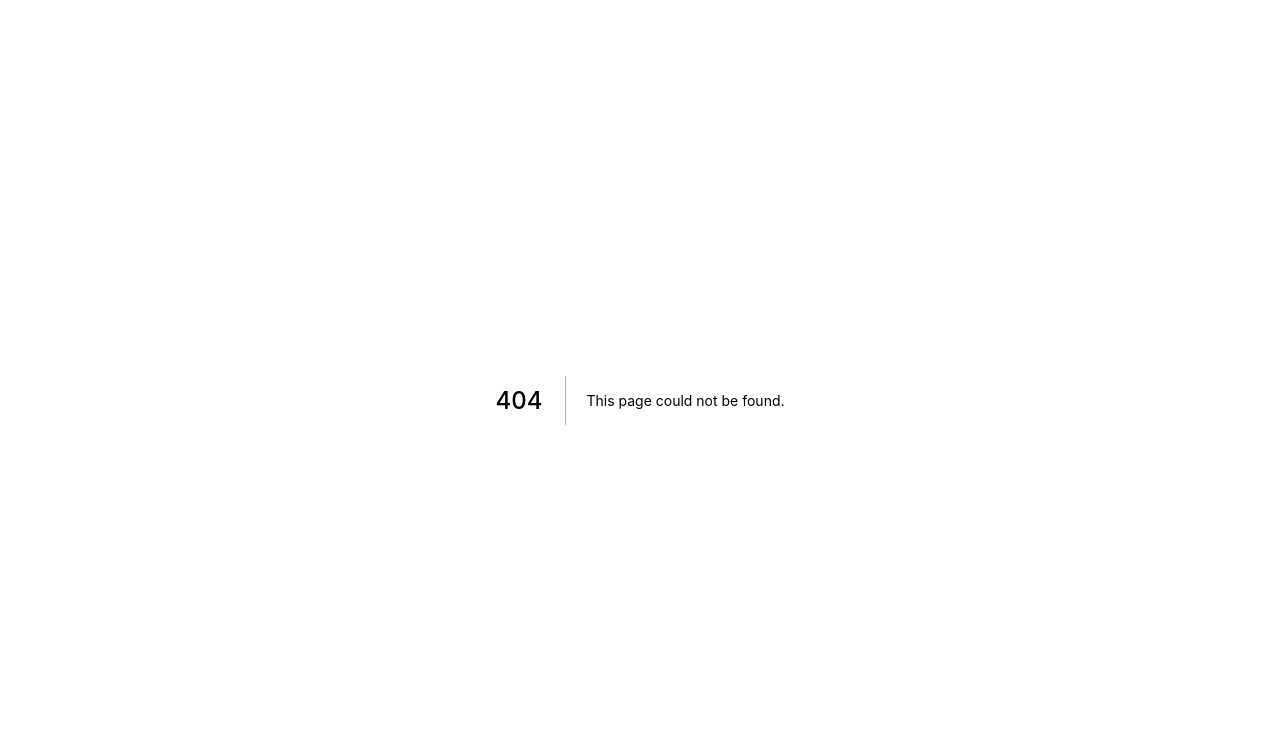
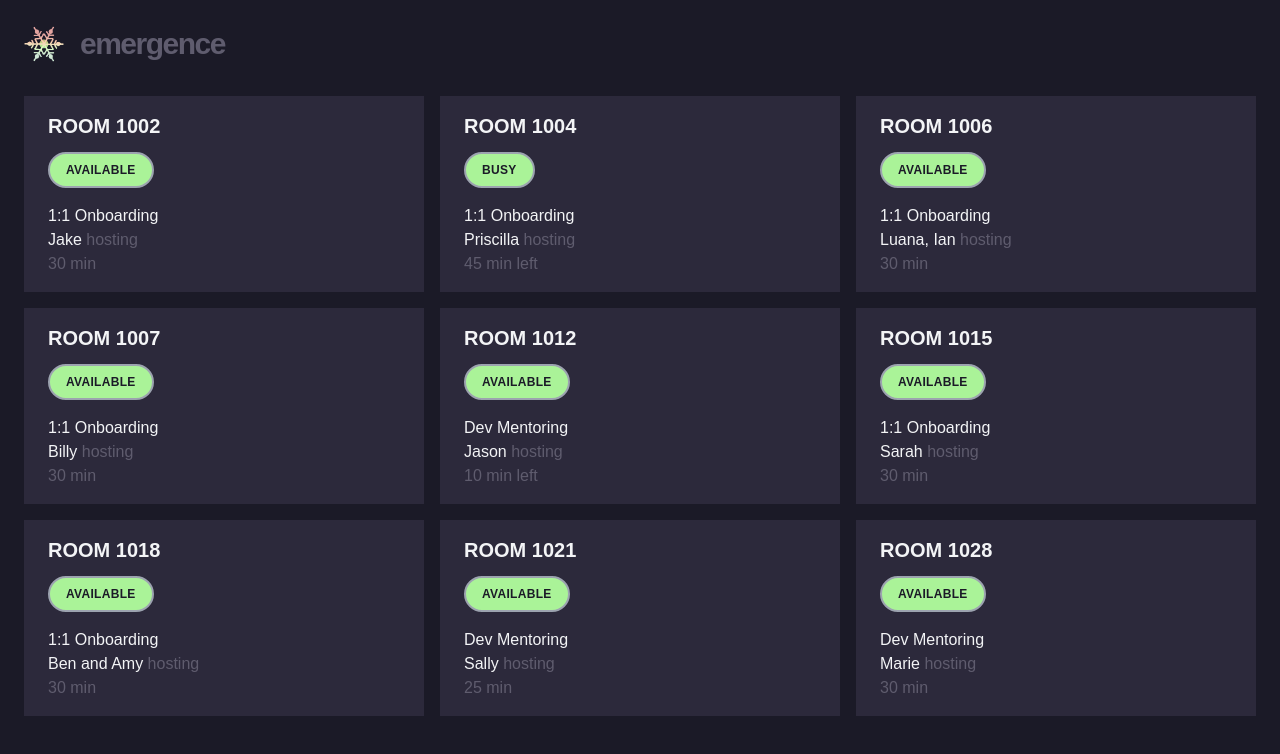
Before and after one commit to Emergence-Dapp/emergence, a Next.js app: page /rooms/1 in a window 1280 px wide. Before the commit this address had no page. Shown: the top 754 px of the page. Built offline with nearby package versions, Linux system fonts and the light colour scheme.

Commit message:
Added Room Gallery

```diff
--- /dev/null
+++ b/components/RoomCard.js
@@ -0,0 +1,50 @@
+
+export const RoomCard = ({data}) => {
+    console.log(data);
+
+    return (
+
+        <div className="text-gray-100 group relative bg-brand-med-dark border-8 px-6 py-4 border-brand-dark">
+            <div className="text-xl uppercase font-semibold">Room { data.id }</div>
+            <span className="bg-brand-green text-brand-dark text-xs px-4 py-2 mt-3 mb-4 inline-block uppercase tracking-wide font-semibold rounded-full border-2 border-gray-400">
+             {data.status}
+            </span>
+            <div className="text-semibold">{ data.purpose }</div>
+            <div>{ data.host }<span className="text-brand-purple"> hosting </span></div>
+            <div className="text-brand-purple">{ data.duration }</div>
+            <div className="absolute top-0 left-0 w-full h-0 flex flex-col justify-center items-center bg-brand-dark opacity-0 group-hover:h-full group-hover:opacity-100 duration-300">
+            <a class="btn-primary" href="#">Join</a>
+            </div>
+        </div>
+
+
+        // <div className="min-w-max place-items-center antialiased text-gray-900">
+        //     {/* style={{ 'height':'60vh',}} */}
+        //     <div>
+        //         <img src={"https://source.unsplash.com/random/350x350?sig=" + Math.floor((Math.random() * 10000))} alt=" random imgee" className="w-full object-cover object-center rounded-lg shadow-md" />
+        //         <div className="relative px-4 -mt-16">
+        //             <div className="bg-brand-med-dark text-white p-6 rounded-lg shadow-lg">
+        //                 <div className="flex items-baseline">
+        //                     <span className="bg-brand-med-dark text-brand-green text-xs px-4 py-2 mt-2 mb-4 inline-block uppercase tracking-wide font-semibold rounded-r border-2 border-gray-400">
+        //                         {data.status}
+        //                     </span>
+        //                     {/* <div className="ml-2 text-gray-600 uppercase text-s font-semibold tracking-wider">
+        //                         Active  &bull; 3 rooms
+        //                     </div>
+        //                     */}
+        //                 </div>
+        //                 <h4 className="mt-1 text-2xl font-semibold uppercase leading-tight truncate">{data.name}</h4>
+        //                 <div className="mt-1 text-s text-gray-400">
+        //                 <a href={data.website} target="_blank">{data.website}</a>
+        //                 </div>
+        //                 {/* <div className="mt-4">
+        //                     <span className="text-teal-600 text-md font-semibold">4/5 ratings </span>
+        //                     <span className="text-sm text-gray-600">(based on 234 ratings)</span>
+        //                 </div> */}
+        //                 <a href="#" className="btn-primary mt-6 mb-3">View Rooms</a>
+        //             </div>
+        //         </div>
+        //     </div>
+        // </div>
+    )
+}
--- /dev/null
+++ b/data/rooms.json
@@ -0,0 +1,74 @@
+[
+    {
+        "id": "1002",
+        "joinable": true,
+        "status": "Available",
+        "purpose": "1:1 Onboarding",
+        "host": "Jake",
+        "duration": "30 min"
+    },
+    {
+        "id": "1004",
+        "joinable": true,
+        "status": "Busy",
+        "purpose": "1:1 Onboarding",
+        "host": "Priscilla",
+        "duration": "45 min left"
+    },
+    {
+        "id": "1006",
+        "joinable": true,
+        "status": "Available",
+        "purpose": "1:1 Onboarding",
+        "host": "Luana, Ian",
+        "duration": "30 min"
+    },
+    {
+        "id": "1007",
+        "joinable": true,
+        "status": "Available",
+        "purpose": "1:1 Onboarding",
+        "host": "Billy",
+        "duration": "30 min"
+    },
+    {
+        "id": "1012",
+        "joinable": true,
+        "status": "Available",
+        "purpose": "Dev Mentoring",
+        "host": "Jason",
+        "duration": "10 min left"
+    },
+    {
+        "id": "1015",
+        "joinable": true,
+        "status": "Available",
+        "purpose": "1:1 Onboarding",
+        "host": "Sarah",
+        "duration": "30 min"
+    },
+    {
+        "id": "1018",
+        "joinable": true,
+        "status": "Available",
+        "purpose": "1:1 Onboarding",
+        "host": "Ben and Amy",
+        "duration": "30 min"
+    },
+    {
+        "id": "1021",
+        "joinable": true,
+        "status": "Available",
+        "purpose": "Dev Mentoring",
+        "host": "Sally",
+        "duration": "25 min"
+    },
+    {
+        "id": "1028",
+        "joinable": true,
+        "status": "Available",
+        "purpose": "Dev Mentoring",
+        "host": "Marie",
+        "duration": "30 min"
+    }
+]
--- a/package.json
+++ b/package.json
@@ -12,6 +12,7 @@
     "@100mslive/react-sdk": "^0.0.11",
     "@metamask/eth-sig-util": "^4.0.1",
     "@semaphore-protocol/contracts": "^2.0.0",
+    "axios": "^0.27.2",
     "dotenv": "^16.0.1",
     "ethereumjs-util": "^7.1.5",
     "ethers": "^5.7.0",
--- /dev/null
+++ b/pages/admin/index.js
@@ -0,0 +1,25 @@
+import { Header } from "../../components/Header";
+import {axios} from "axios";
+
+// const axios = require("axios");
+
+const assembly = axios.create({
+    baseURL: "https://api.assemblyai.com/v2",
+    headers: {
+        authorization: "57c79d44298443588fe6f4e29249633c",
+        "content-type": "application/json",
+    },
+});
+assembly
+    .post("/transcript", {
+        audio_url: "https://bit.ly/3yxKEIY"
+    })
+    .then((res) => console.log(res.data))
+    .catch((err) => console.error(err));
+
+
+export default function AdminPage() {
+  return (
+    <div>{ res }</div>
+    );
+}
--- a/pages/daollery/index.js
+++ b/pages/daollery/index.js
@@ -1,8 +1,6 @@
 import { Header } from "../../components/Header";
 import { DaoCard } from "../../components/DaoCard";
 import daoData from '../../data/daos.json';
-
-console.log("daoData:", daoData);
 
 export default function DaolleryPage() {
     return (
--- /dev/null
+++ b/pages/rooms/[daoId].js
@@ -0,0 +1,26 @@
+import { Header } from "../../components/Header";
+import { RoomCard } from "../../components/RoomCard";
+import roomData from '../../data/rooms.json';
+import { useRouter } from 'next/router'
+
+export default function RoomPage() {
+
+    const router = useRouter()
+    const { daoId } = router.query
+
+    return (
+        <div>
+            <Header />
+            <div className="mx-4">
+                <div className="grid grid-cols-3">
+                {/* justify-center */}
+                {/* grid grid-cols-3 gap-x-4 gap-y-0 bg-gray-400 */}
+                {/* grid grid-flow-row-dense grid-cols-3  */}
+                {roomData.map( (item, index) => {
+                    return <RoomCard data={item} />
+                } ) }
+                </div>
+            </div>
+        </div>
+    );
+}
```
Also changed, not shown: 1 other file (tests, documents, lock files or other folders).
